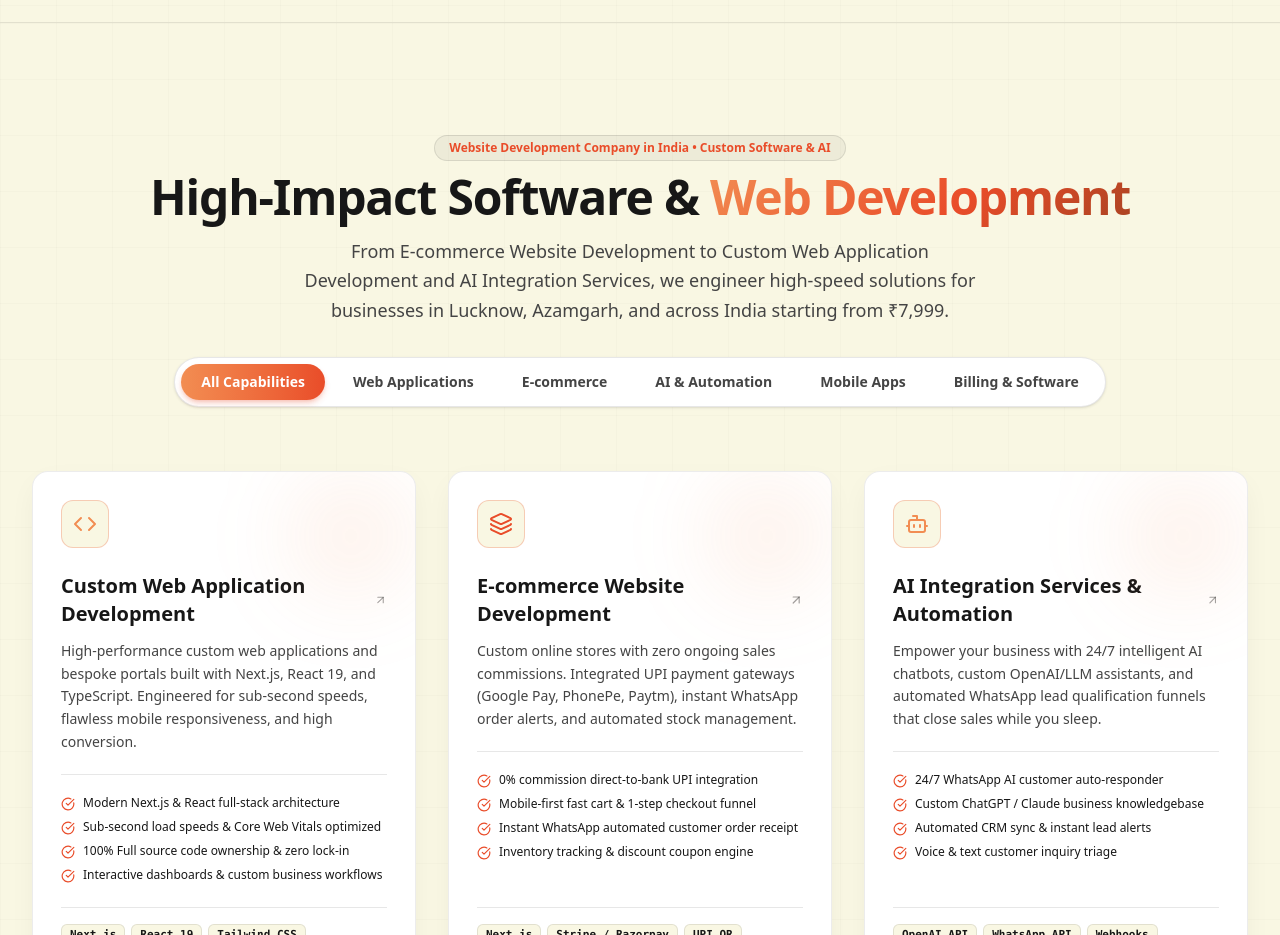
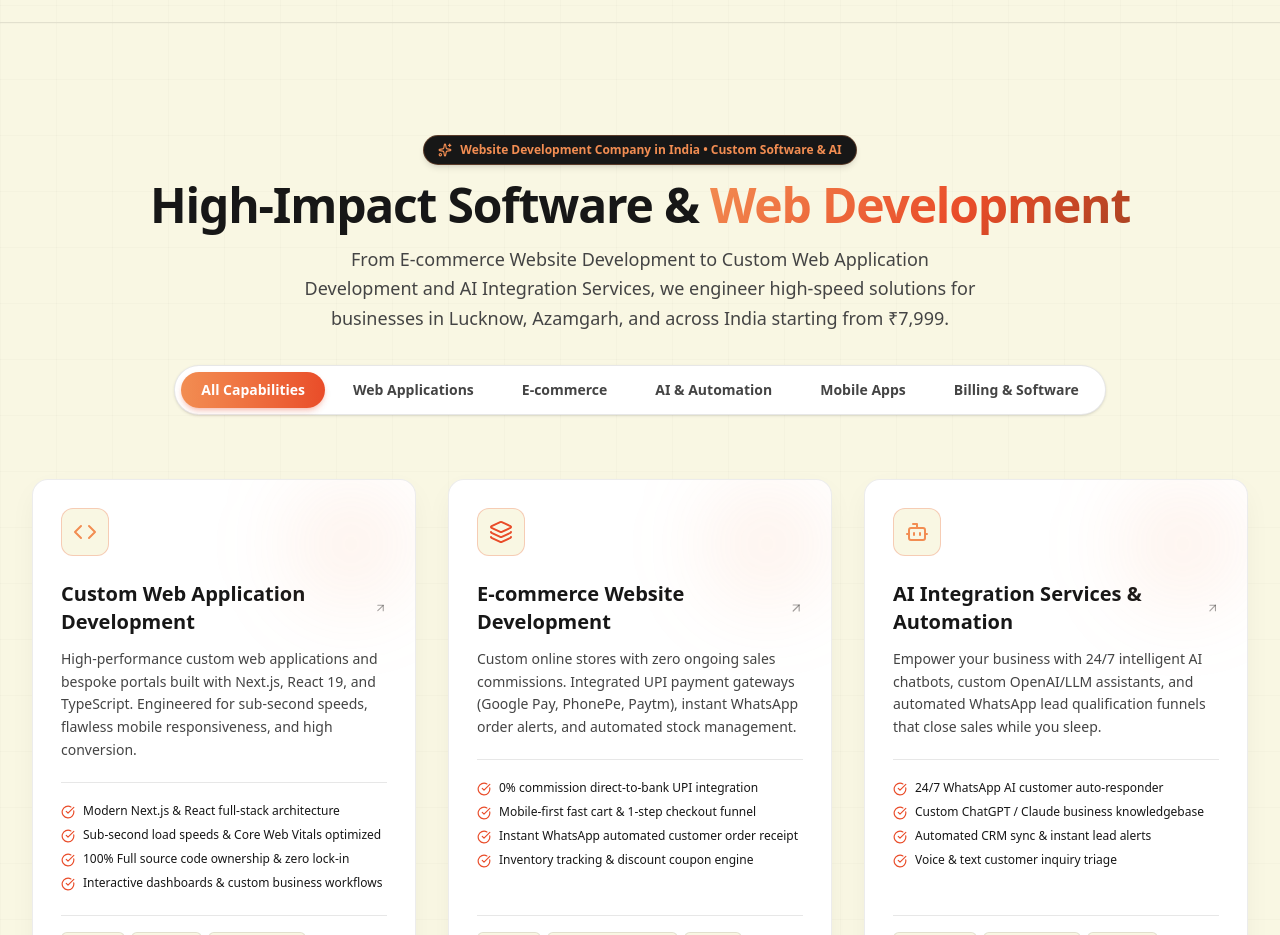
Before and after one commit to bipinkumar87/digitaleafs, a Next.js app: page / in a window 1280 px wide. Shown: the part 2140-3075 px from the top of the page. Built offline with nearby package versions, Linux system fonts and the light colour scheme; no server answers.

Commit message:
fix(ui): style Services section pill badge to match luxury dark pill design with Sparkles icon

```diff
--- a/src/components/Services.tsx
+++ b/src/components/Services.tsx
@@ -10,7 +10,8 @@ import {
   Database,
   ArrowUpRight,
   CheckCircle,
-  Layers
+  Layers,
+  Sparkles
 } from "lucide-react";
 
 export default function Services() {
@@ -140,7 +141,8 @@ export default function Services() {
 
         {/* Section Header */}
         <div className="flex flex-col items-center text-center mb-12 lg:mb-16">
-          <div className="inline-flex items-center gap-2 px-3.5 py-1 rounded-full bg-[#171717]/5 border border-[#171717]/10 text-xs font-bold text-[#E94C29] mb-3">
+          <div className="inline-flex items-center gap-2 px-3.5 py-1.5 rounded-full text-xs font-semibold bg-[#171717] border border-[#F28D52]/30 text-[#F28D52] shadow-md mb-4">
+            <Sparkles className="w-3.5 h-3.5 text-[#F28D52]" />
             <span>Website Development Company in India • Custom Software &amp; AI</span>
           </div>
           <h2 className="text-3xl sm:text-5xl font-extrabold text-[#171717] tracking-tight">
```
